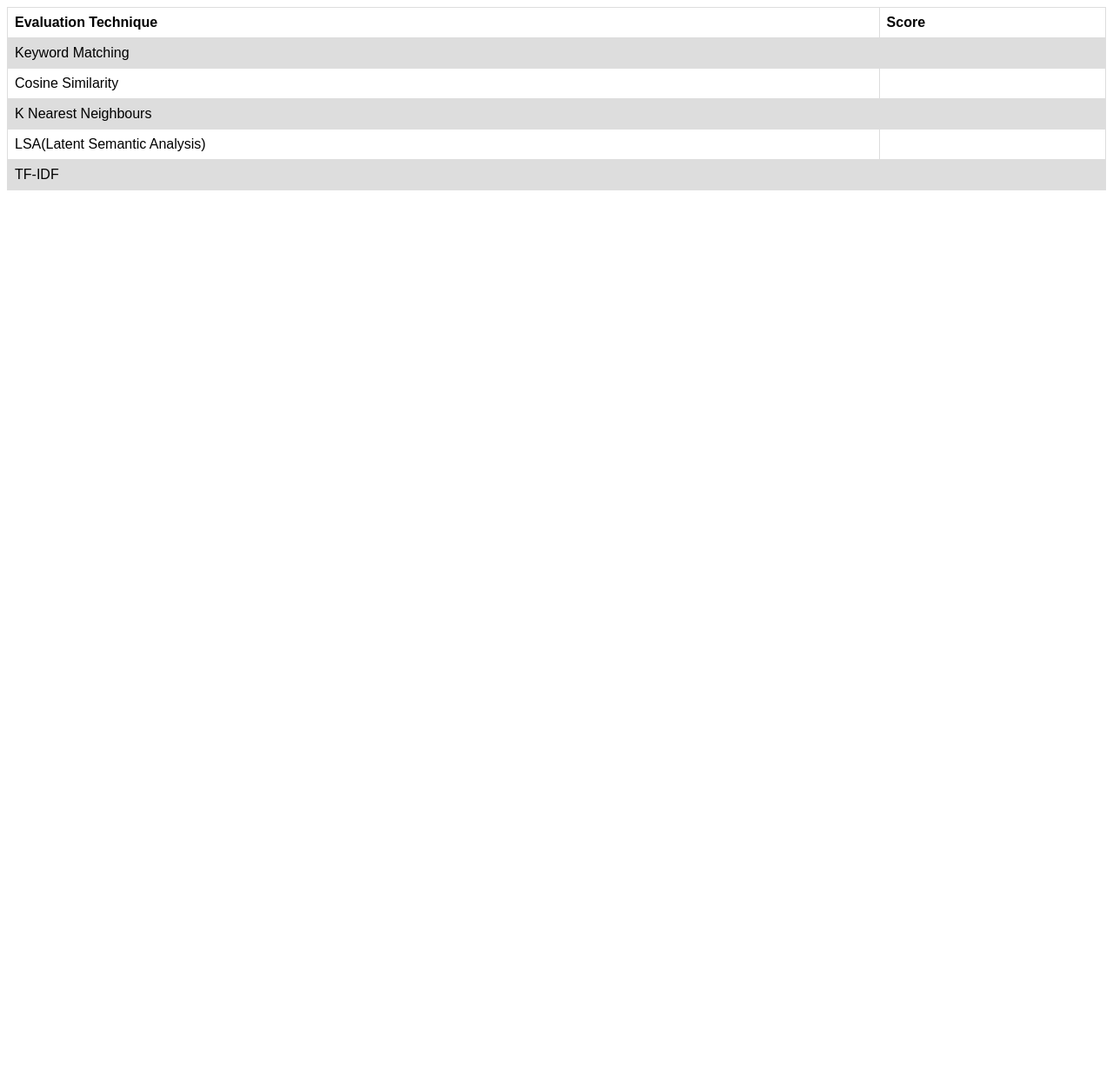
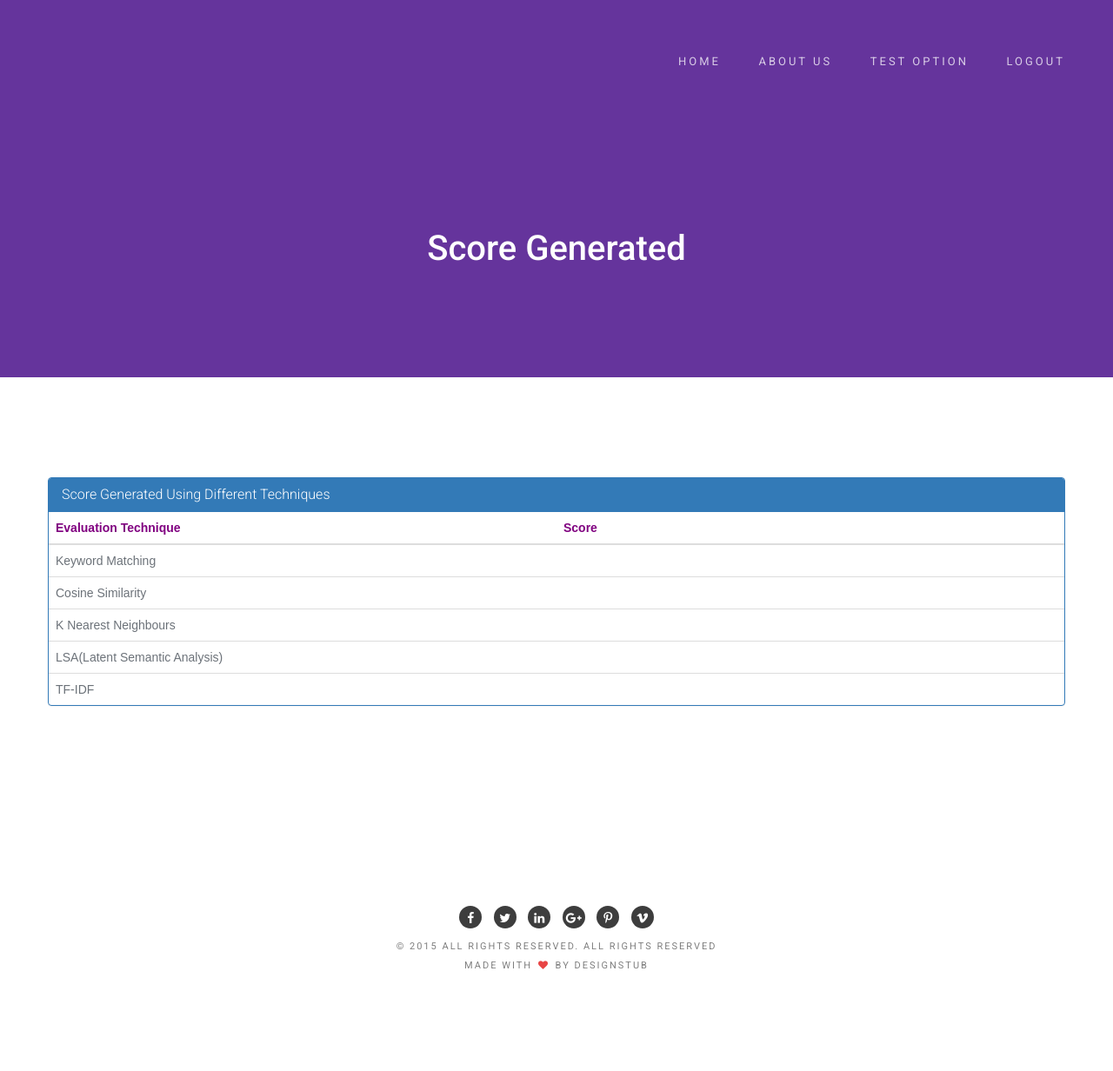
Before and after one commit to BhaktiC/subjective-answer-evaluation, a Django app: template Short-Answer/short_answer/templates/short_answer/viewscore.html in a window 1280 px wide. Shown: the whole page at 87% size. Before the commit the page ends 219 px from the top, so only its background shows below. Run offline with Django 3.2, Linux system fonts and the light colour scheme; the template is opened without the code that fills it, so the values that code supplies are empty; parts of the project's set-up code (start-up, migrations or seed data) failed here and were passed over; some libraries are stand-ins or nearby versions.

Commit message:
ViewScore file updated

```diff
--- a/Short-Answer/short_answer/templates/short_answer/viewscore.html
+++ b/Short-Answer/short_answer/templates/short_answer/viewscore.html
@@ -1,4 +1,55 @@
+<!doctype html>
+<!--[if lt IE 7]>      <html class="no-js lt-ie9 lt-ie8 lt-ie7" lang=""> <![endif]-->
+<!--[if IE 7]>         <html class="no-js lt-ie9 lt-ie8" lang=""> <![endif]-->
+<!--[if IE 8]>         <html class="no-js lt-ie9" lang=""> <![endif]-->
+<!--[if gt IE 8]><!-->
+<html class="no-js" lang="">
+<!--<![endif]-->
+
+<head>
 <style>
+.filterable {
+    margin-top: 15px;
+}
+.filterable .panel-heading .pull-right {
+    margin-top: -50px;
+
+}
+.filterable .filters input[disabled] {
+    background-color: transparent;
+    border: none;
+    cursor: auto;
+    box-shadow: none;
+    padding: 0;
+    height: auto;
+}
+.filterable .filters input[disabled]::-webkit-input-placeholder {
+    color: #800080;
+}
+.filterable .filters input[disabled]::-moz-placeholder {
+    color: #800080;
+}
+.filterable .filters input[disabled]:-ms-input-placeholder {
+    color: #800080;
+}
+	.left{
+		margin-left:115px;
+
+	}
+
+
+	.button {
+		background-color: #800080;
+		border: none;
+		color: white;
+		padding: 15px 32px;
+		text-align: center;
+		text-decoration: none;
+		display: inline-block;
+		font-size: 19px;
+		margin: 5px 3px;
+		cursor: pointer;
+	}
 	table {
     font-family: arial, sans-serif;
     border-collapse: collapse;
@@ -6,24 +57,78 @@ table {
 }
 
 td, th {
-    border: 1px solid #dddddd;
     text-align: left;
     padding: 8px;
 }
 
 tr:nth-child(even) {
-    background-color: #dddddd;
+
 }
+
 </style>
+<meta charset="utf-8">
+<meta name="description" content="">
+<meta name="viewport" content="width=device-width, initial-scale=1">
+<title>View Score</title>
+<link rel="stylesheet" href="../../static/css/bootstrap.min.css">
+<link rel="stylesheet" href="../../static/css/jquery.fancybox.css">
+<link rel="stylesheet" href="../../static/css/main.css">
+<link rel="stylesheet" href="../../static/css/responsive.css">
+<link rel="stylesheet" href="../../static/css/animate.min.css">
+<link rel="stylesheet" href="https://maxcdn.bootstrapcdn.com/font-awesome/4.4.0/css/font-awesome.min.css">
+
+
 </head>
+
 <body>
+<!-- header section -->
+<section class="innerbanner" role="banner">
+  <header id="header">
+    <!-- navigation section  -->
+    <div class="header-content clearfix">
+      <!-- <span class="logo" id="timer"></span> -->
+      <nav class="navigation" role="navigation">
+        <ul class="primary-nav">
+          <li><a href="index.html">Home</a></li>
+          <li><a href="about.html">About Us</a></li>
+		  <li><a href="CreateTest.html">Test Option</a></li>
+          <li><a href="/short_answer/logout">Logout</a></li>
+        </ul>
+      </nav>
+      <a href="#" class="nav-toggle">Menu<span></span></a> </div>
+    <!-- navigation section  -->
+  </header>
+  <!-- banner text -->
+  <div class="container">
+    <div class="col-md-10 col-md-offset-1" id="div1">
+      <div class="innerbanner-text text-center">
+        <p><h2><font color="white">Score Generated</font></h2></p>
+        <!-- banner text -->
+      </div>
+    </div>
+  </div>
+</section>
+<!-- header section -->
+<!-- description text section -->
+<section id="inner-description" class="section inner-description">
+<div class="container">
 
-<table>
+    <div class="row">
+        <div class="panel panel-primary filterable">
+            <div class="panel-heading">
+                <h3 class="panel-title" >Score Generated Using Different Techniques</h3>
+
+            </div>
+            <table class="table">
+                <thead>
+                    <tr class="filters">
+                        <th><input type="text" class="form-control" placeholder="Evaluation Technique" disabled></th>
+                        <th><input type="text" class="form-control" placeholder="Score" disabled></th>
+                    </tr>
+                </thead>
+                <tbody>
                     <tr>
-    <th>Evaluation Technique</th>
-    <th>Score</th>
-  </tr>
-  <tr>
+
                         <td>Keyword Matching</td>
                         <td>{{ scores.0 }}</td>
                     </tr>
@@ -43,5 +148,45 @@ tr:nth-child(even) {
 					<td>TF-IDF</td>
 					<td>{{ scores.4 }}</td>
 				  </tr>
+                </tbody>
+            </table>
+        </div>
+    </div>
+</div>
 
-</table>
+</section>
+<!-- description text section -->
+<!-- footer -->
+<footer class="section footer">
+  <div class="footer-bottom">
+    <div class="container">
+      <div class="col-md-12">
+        <p>
+        <ul class="footer-share">
+          <li><a href="#"><i class="fa fa-facebook"></i></a></li>
+          <li><a href="#"><i class="fa fa-twitter"></i></a></li>
+          <li><a href="#"><i class="fa fa-linkedin"></i></a></li>
+          <li><a href="#"><i class="fa fa-google-plus"></i></a></li>
+          <li><a href="#"><i class="fa fa-pinterest-p"></i></a></li>
+          <li><a href="#"><i class="fa fa-vimeo"></i></a></li>
+        </ul>
+        </p>
+        <p>© 2015 All rights reserved. All Rights Reserved<br>
+          Made with <i class="fa fa-heart pulse"></i> by <a href="http://kamalchaneman.com/">Designstub</a></p>
+      </div>
+    </div>
+  </div>
+</footer>
+<!-- footer -->
+
+<!-- JS FILES -->
+<script src="https://ajax.googleapis.com/ajax/libs/jquery/1.11.3/jquery.min.js"></script>
+<script src="js/bootstrap.min.js"></script>
+<script src="js/jquery.fancybox.pack.js"></script>
+<script src="js/jquery.waypoints.min.js"></script>
+<script src="js/retina.min.js"></script>
+<script src="js/modernizr.js"></script>
+<script src="js/jquery.contact.js"></script>
+<script src="js/main.js"></script>
+</body>
+</html>
```
Lines whose indentation alone changed are shown as unchanged.
